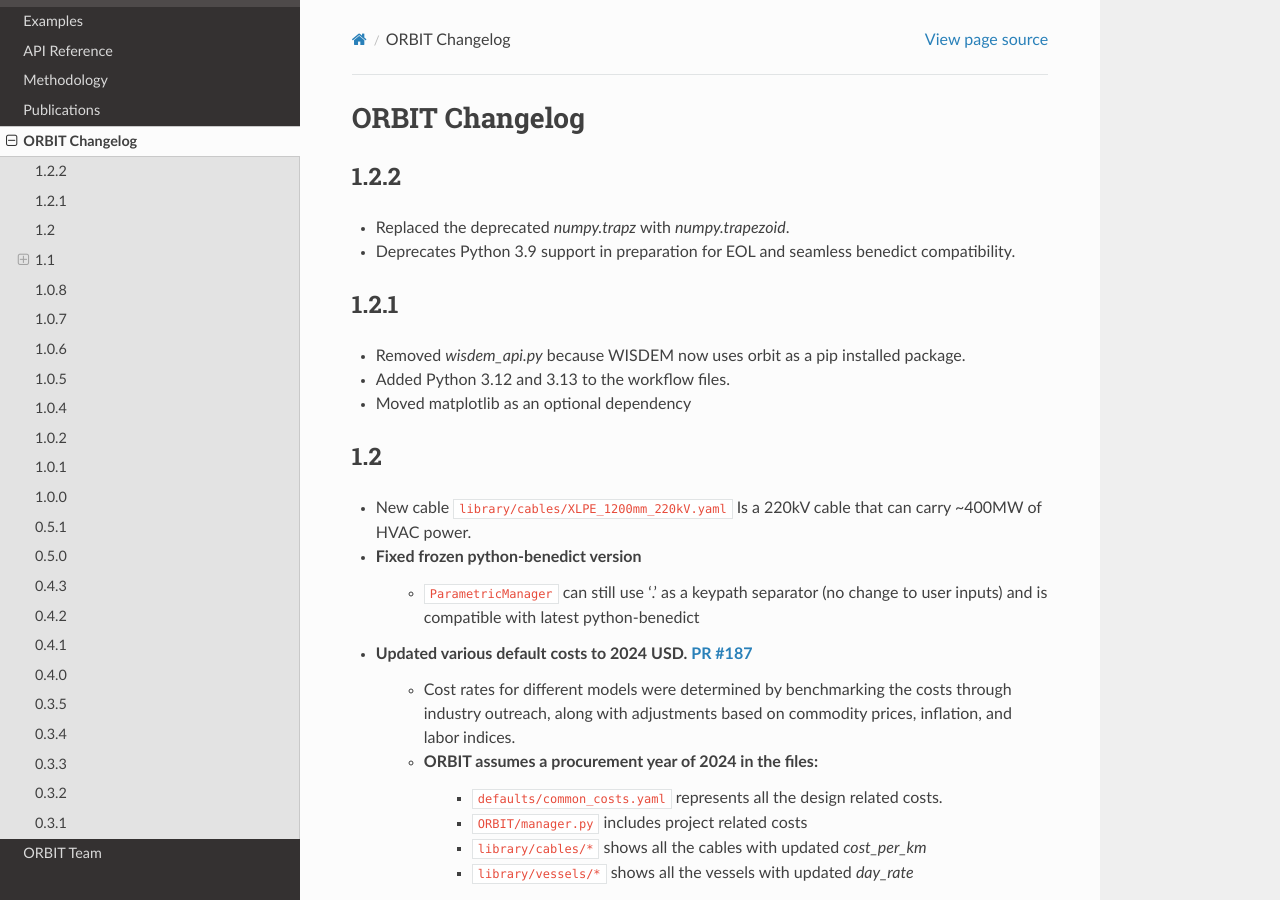
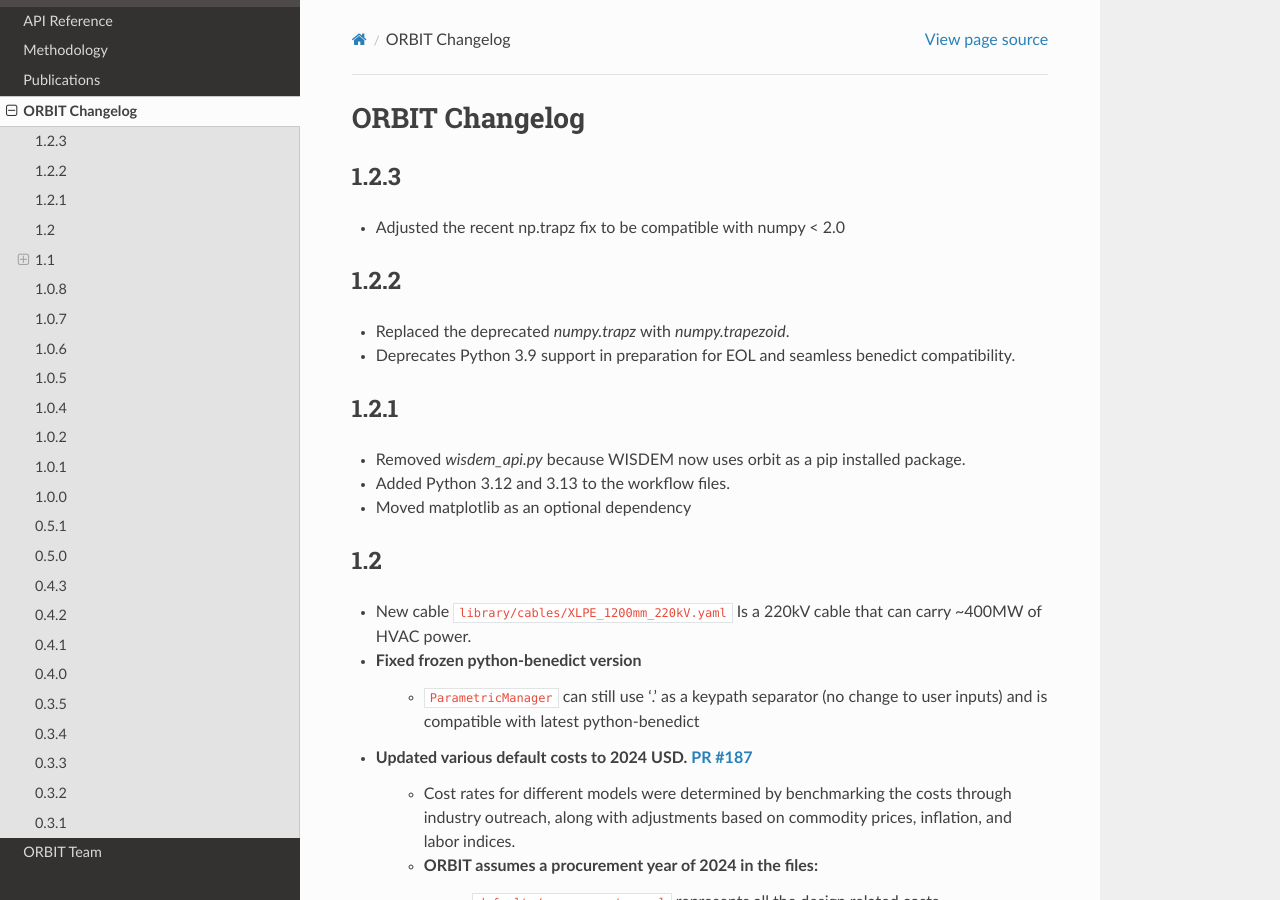
Before and after one commit to WISDEM/ORBIT, a Sphinx documentation site: the page built from docs/source/changelog.rst, in a window 1280 px wide and 900 px high. Built offline with Sphinx 7.4.7 and the Read the Docs theme 3.1.0, drawn with Linux system fonts in a browser that asks for light colours.

Commit message:
bumped version and edited changelog.

```diff
--- a/ORBIT/__init__.py
+++ b/ORBIT/__init__.py
@@ -17,4 +17,4 @@
 from ORBIT.parametric import ParametricManager
 from ORBIT.supply_chain import SupplyChainManager
 
-__version__ = "1.2.2"
+__version__ = "1.2.3"
--- a/docs/source/changelog.rst
+++ b/docs/source/changelog.rst
@@ -2,6 +2,9 @@
 
 ORBIT Changelog
 ===============
+1.2.3
+-----
+- Adjusted the recent np.trapz fix to be compatible with numpy < 2.0
 
 1.2.2
 -----
```
